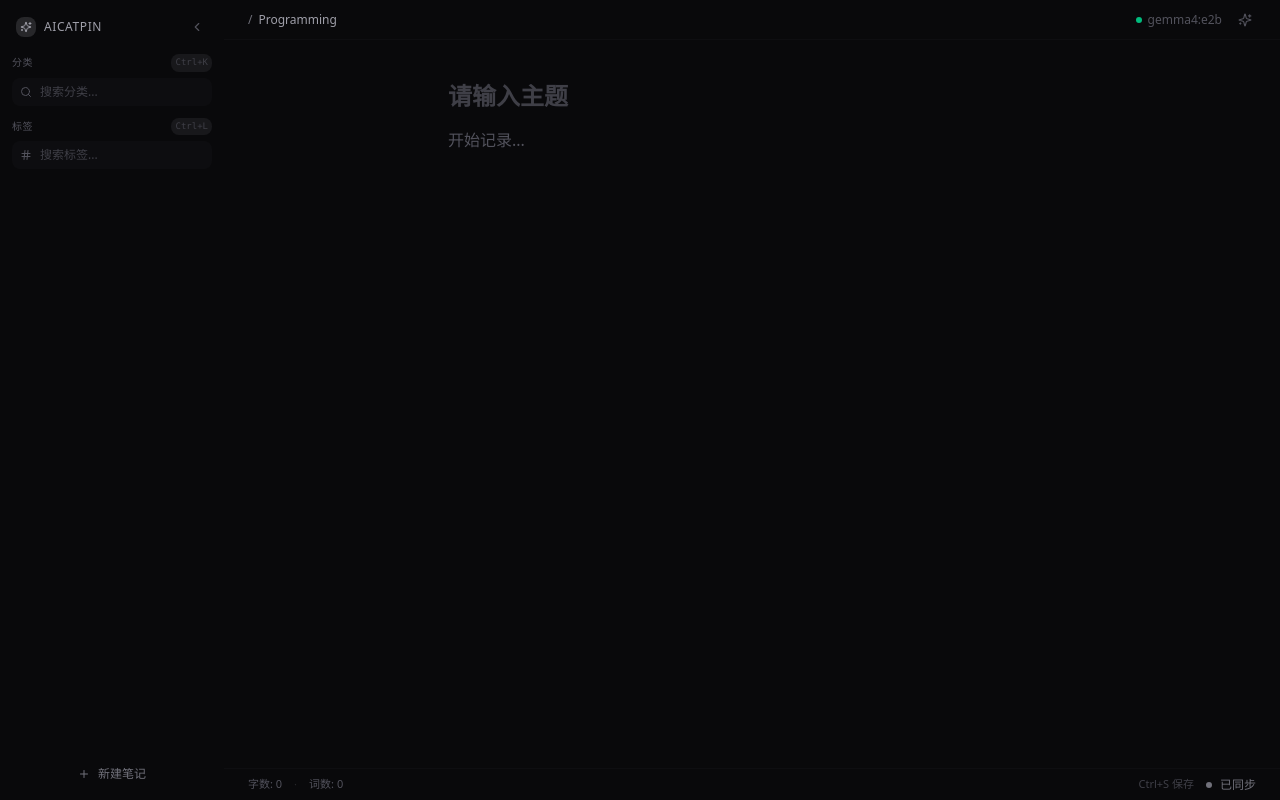
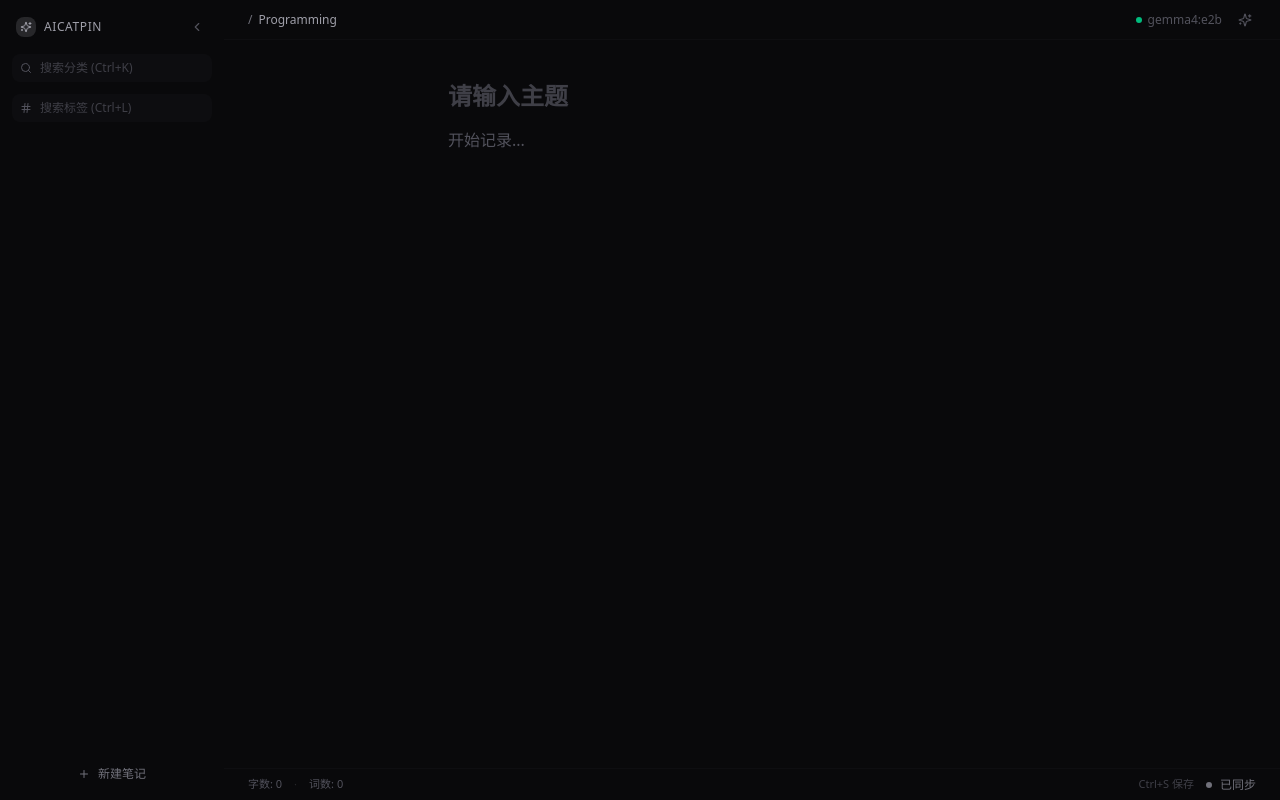
Before and after one commit to zbb88888/aicatpin, a React (Vite) app: page / in a window 1280 px wide. Built offline with nearby package versions, Linux system fonts and the light colour scheme.

Commit message:
将快捷键提示移到搜索框 placeholder 中

```diff
--- a/src/components/layout/MainLayout.tsx
+++ b/src/components/layout/MainLayout.tsx
@@ -110,21 +110,12 @@ function Sidebar({
       <div className="flex-1 px-3 space-y-3">
         {/* 分类搜索 */}
         <div>
-          <div className="flex items-center justify-between mb-1.5">
-            <span className="text-[10px] font-medium text-zinc-600 uppercase tracking-wider">
-              分类
-            </span>
-            <kbd className="px-1 py-0.5 text-[9px] text-zinc-700 bg-zinc-900 rounded">
-              Ctrl+K
-            </kbd>
-          </div>
-
           <div className="relative">
             <Search className="absolute left-2 top-2 h-3 w-3 text-zinc-600" />
             <input
               ref={categoryInputRef}
               type="text"
-              placeholder="搜索分类..."
+              placeholder="搜索分类 (Ctrl+K)"
               value={categoryQuery}
               onChange={(e) => setCategoryQuery(e.target.value)}
               onFocus={() => setCategoryFocused(true)}
@@ -143,21 +134,12 @@ function Sidebar({
 
         {/* 标签搜索 */}
         <div>
-          <div className="flex items-center justify-between mb-1.5">
-            <span className="text-[10px] font-medium text-zinc-600 uppercase tracking-wider">
-              标签
-            </span>
-            <kbd className="px-1 py-0.5 text-[9px] text-zinc-700 bg-zinc-900 rounded">
-              Ctrl+L
-            </kbd>
-          </div>
-
           <div className="relative">
             <Hash className="absolute left-2 top-2 h-3 w-3 text-zinc-600" />
             <input
               ref={tagInputRef}
               type="text"
-              placeholder="搜索标签..."
+              placeholder="搜索标签 (Ctrl+L)"
               value={tagQuery}
               onChange={(e) => setTagQuery(e.target.value)}
               onFocus={() => setTagFocused(true)}
```
